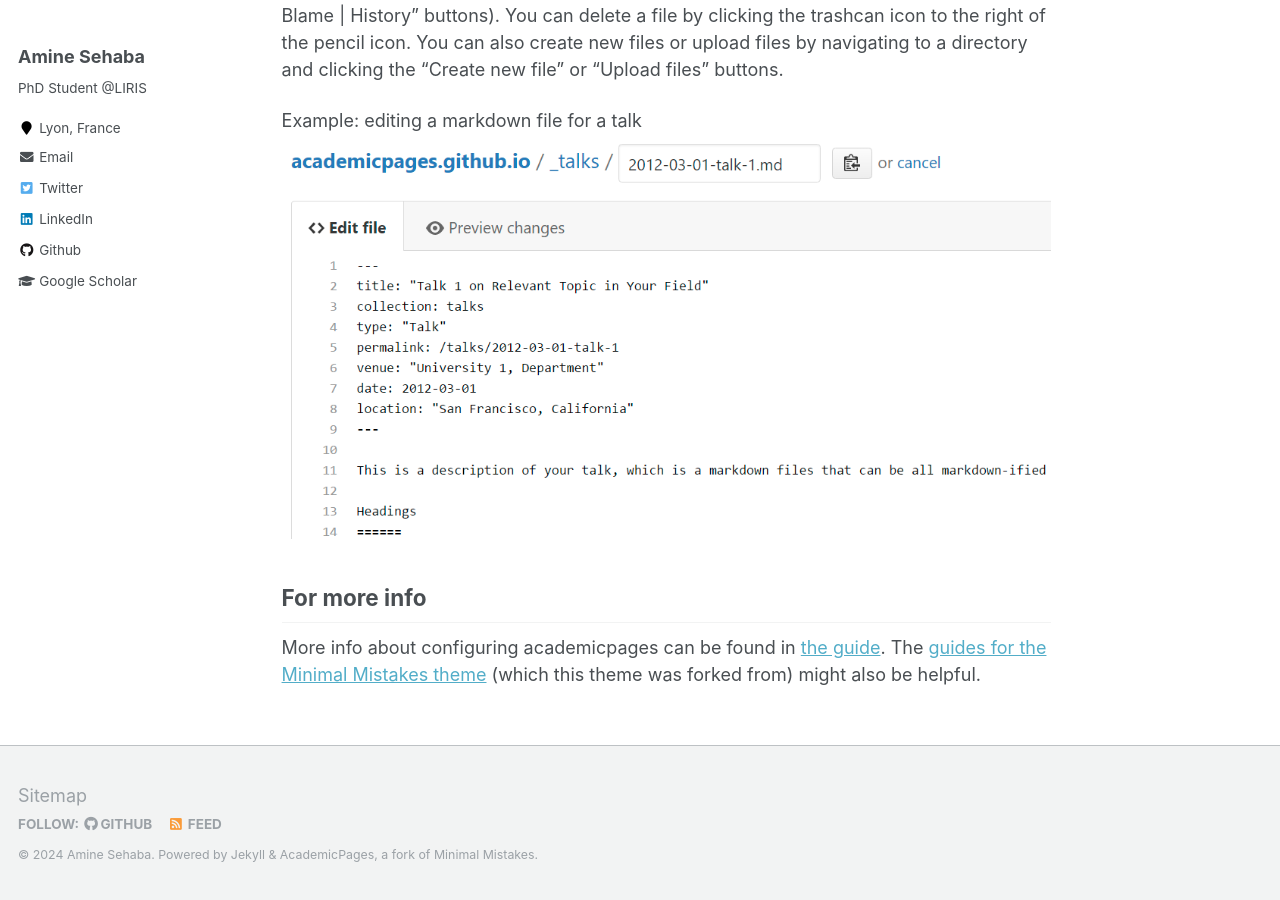
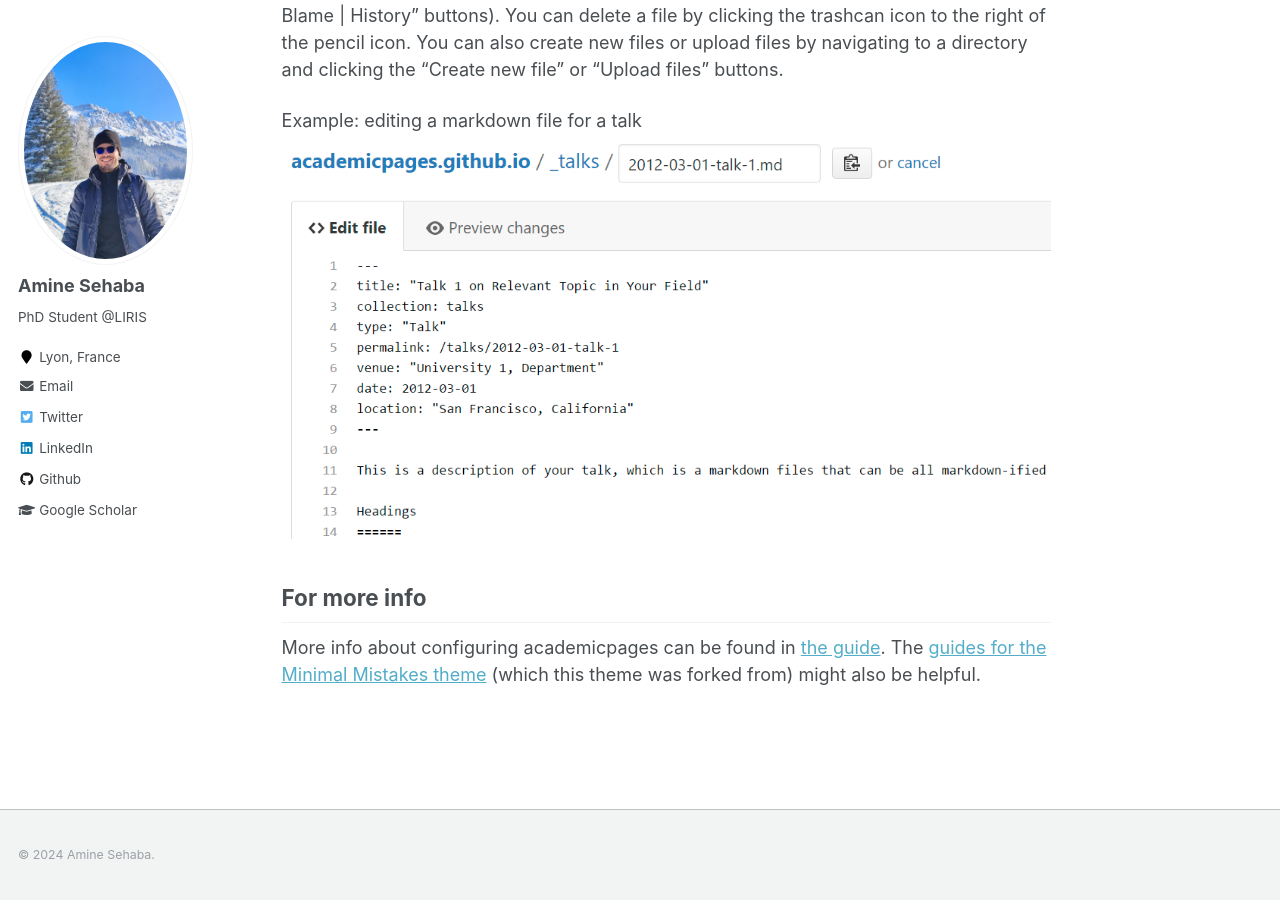
Before and after one commit to Sehaba95/sehaba95.github.io, a Jekyll site: the page built from _pages/about.md, in a window 1280 px wide and 900 px high, scrolled down 2434 px. Built offline with Jekyll 4.4.1, drawn with Linux system fonts in a browser that asks for light colours.

Commit message:
Some update

```diff
--- a/_includes/author-profile.html
+++ b/_includes/author-profile.html
@@ -6,7 +6,13 @@
 
 <div itemscope itemtype="http://schema.org/Person">
 
-
+  <div class="author__avatar">
+    {% if author.avatar contains "://" %}
+      <img src="{{ author.avatar }}" alt="{{ author.name }}">
+    {% else %}
+      <img src="{{ author.avatar | prepend: "/images/" | prepend: base_path }}" class="author__avatar" alt="{{ author.name }}">
+    {% endif %}
+  </div>
 
   <div class="author__content">
     <h3 class="author__name">{{ author.name }}</h3>
--- a/_includes/footer.html
+++ b/_includes/footer.html
@@ -1,24 +1,3 @@
 {% include base_path %}
 
-<div class="page__footer-follow">
-  <ul class="social-icons">
-    {% if site.data.ui-text[site.locale].follow_label %}
-      <li><strong>{{ site.data.ui-text[site.locale].follow_label }}</strong></li>
-    {% endif %}
-    {% if site.twitter.username %}
-      <li><a href="https://twitter.com/{{ site.twitter.username }}"><i class="fab fa-twitter-square" aria-hidden="true"></i> Twitter</a></li>
-    {% endif %}
-    {% if site.facebook.username %}
-      <li><a href="https://facebook.com/{{ site.facebook.username }}"><i class="fab fa-facebook-square" aria-hidden="true"></i> Facebook</a></li>
-    {% endif %}
-    {% if site.author.github %}
-      <li><a href="http://github.com/{{ site.author.github }}"><i class="fab fa-github" aria-hidden="true"></i> GitHub</a></li>
-    {% endif %}
-    {% if site.author.bitbucket %}
-      <li><a href="http://bitbucket.org/{{ site.author.bitbucket }}"><i class="fab fa-bitbucket" aria-hidden="true"></i> Bitbucket</a></li>
-    {% endif %}
-    <li><a href="{% if site.atom_feed.path %}{{ site.atom_feed.path }}{% else %}{{ base_path }}/feed.xml{% endif %}"><i class="fa fa-fw fa-rss-square" aria-hidden="true"></i> {{ site.data.ui-text[site.locale].feed_label | default: "Feed" }}</a></li>
-  </ul>
-</div>
-
-<div class="page__footer-copyright">&copy; {{ site.time | date: '%Y' }} {{ site.name | default: site.title }}. {{ site.data.ui-text[site.locale].powered_by | default: "Powered by" }} <a href="http://jekyllrb.com" rel="nofollow">Jekyll</a> &amp; <a href="https://github.com/academicpages/academicpages.github.io">AcademicPages</a>, a fork of <a href="https://mademistakes.com/work/minimal-mistakes-jekyll-theme/" rel="nofollow">Minimal Mistakes</a>.</div>
+<div class="page__footer-copyright">&copy; {{ site.time | date: '%Y' }} {{ site.name | default: site.title }}.</div>
--- a/_includes/footer/custom.html
+++ b/_includes/footer/custom.html
@@ -1,3 +1,3 @@
 <!-- start custom footer snippets -->
-<a href="/sitemap/">Sitemap</a>
+<!--a href="/sitemap/">Sitemap</a-->
 <!-- end custom footer snippets -->
```
